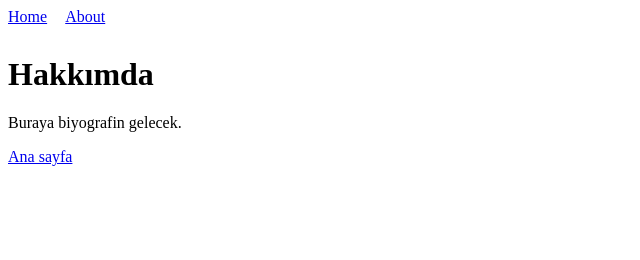
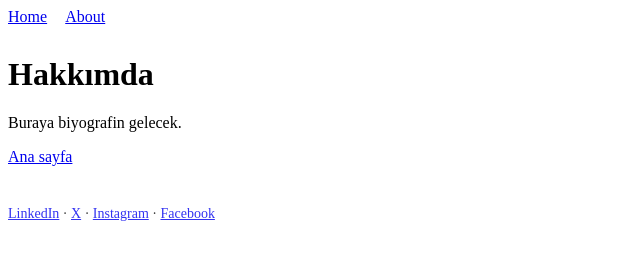
Before and after one commit to halitacar/halitacar.github.io, a plain HTML site: page about.html in a window 1280 px wide. Shown: the whole page, without its empty margins (0-640 px from the left). Drawn offline with Linux system fonts and the light colour scheme.

Commit message:
Add footer with social media links to about.html

```diff
--- a/about.html
+++ b/about.html
@@ -17,4 +17,12 @@
 
   <a href="/">Ana sayfa</a>
 </body>
+  <footer style="margin-top:40px; font-size:14px; opacity:0.8;">
+  <p>
+    <a href="LINKEDIN" target="_blank">LinkedIn</a> ·
+    <a href="X" target="_blank">X</a> ·
+    <a href="INSTAGRAM" target="_blank">Instagram</a> ·
+    <a href="FACEBOOK" target="_blank">Facebook</a>
+  </p>
+</footer>
 </html>
```
